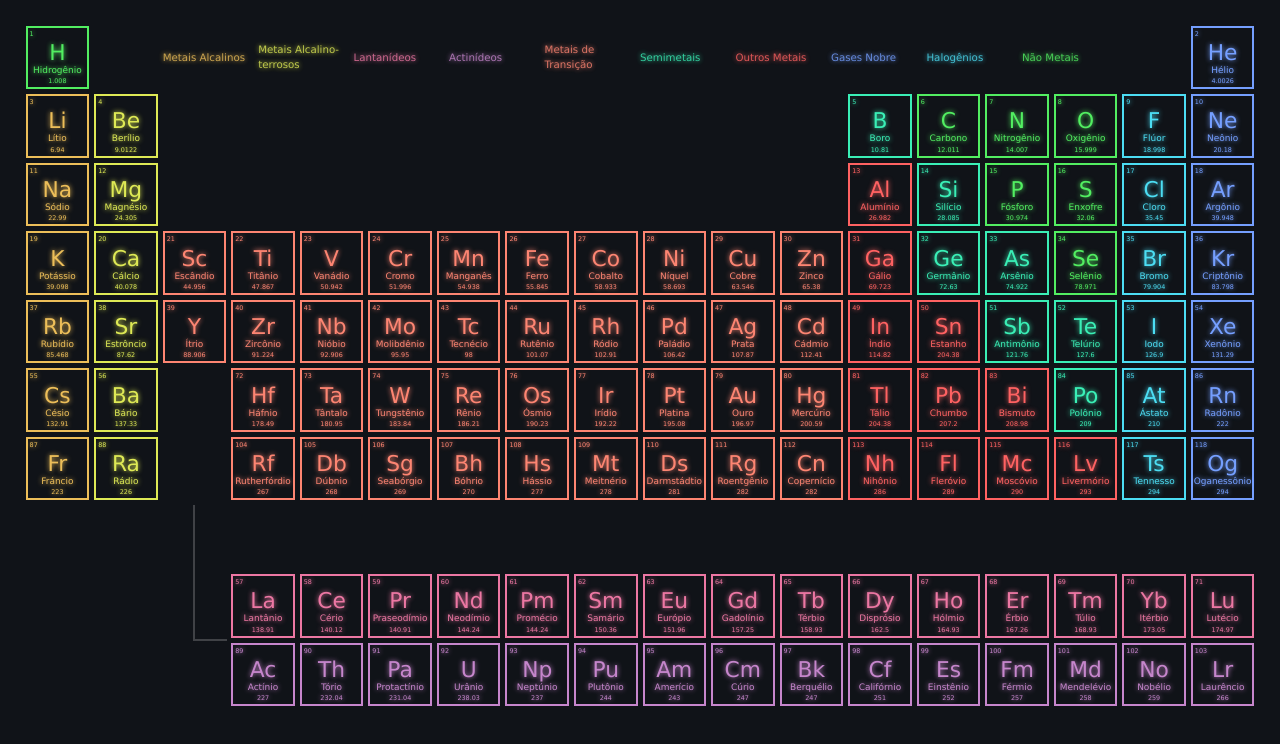
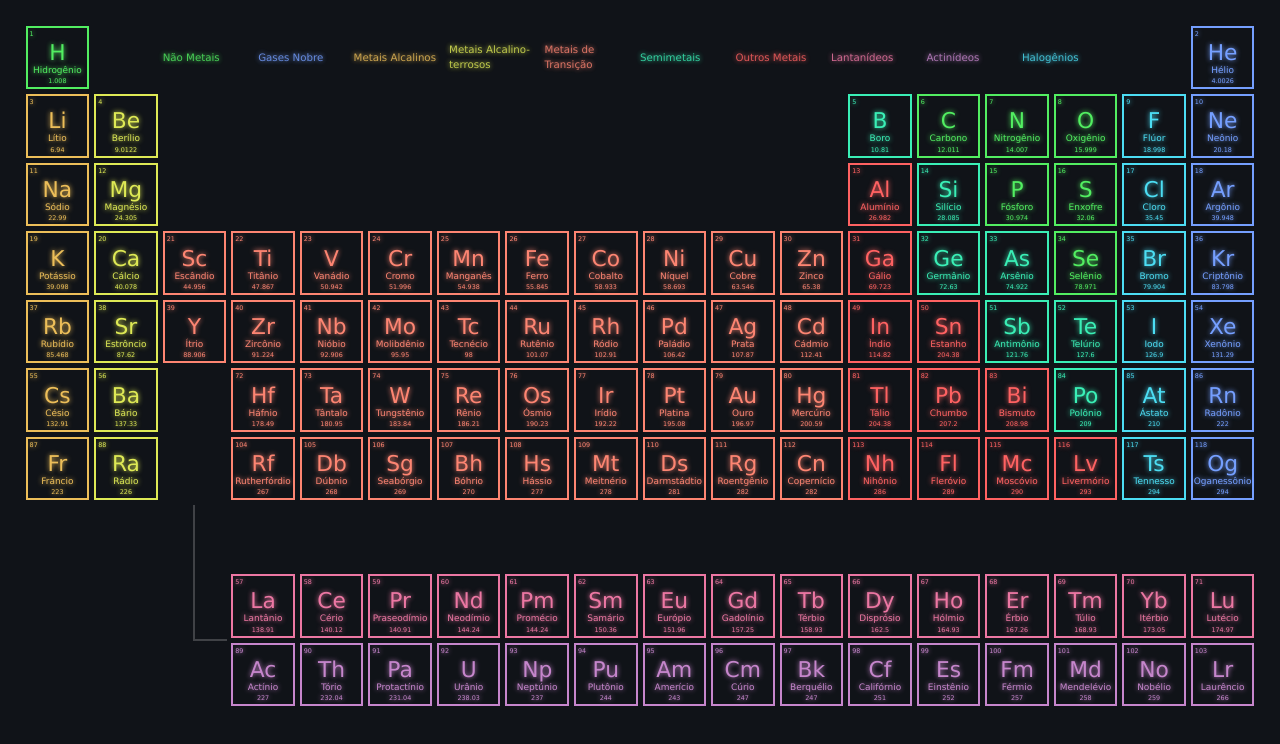
Before and after one commit to Weslley-Borges/periodic-table, a React (Create React App) app: page / in a window 1280 px wide. Shown: the top 744 px of the page. Built offline with nearby package versions, Linux system fonts and the light colour scheme.

Commit message:
Organize

```diff
--- a/src/App.tsx
+++ b/src/App.tsx
@@ -57,16 +57,16 @@ export const PeriodicTable = () => {
 
 
 	const families = [
+		{tag:"Não_Metal", name: "Não Metais"},
+		{tag:"Gás_Nobre", name: "Gases Nobre"},
 		{tag:"Metal_Alcalino", name: "Metais Alcalinos"},
 		{tag:"Metal_Alcalino-terroso", name: "Metais Alcalino-terrosos"},
-		{tag:"Lantanídeos", name: "Lantanídeos"},
-		{tag:"Actinídeos", name: "Actinídeos"},
 		{tag:"Metal_de_Transição", name: "Metais de Transição"},
 		{tag:"Semimetal", name: "Semimetais"},
 		{tag:"Outros_Metais", name: "Outros Metais"},
-		{tag:"Gás_Nobre", name: "Gases Nobre"},
-		{tag:"Halogênio", name: "Halogênios"},
-		{tag:"Não_Metal", name: "Não Metais"},
+		{tag:"Lantanídeos", name: "Lantanídeos"},
+		{tag:"Actinídeos", name: "Actinídeos"},
+		{tag:"Halogênio", name: "Halogênios"}
 	]
 
 
```
